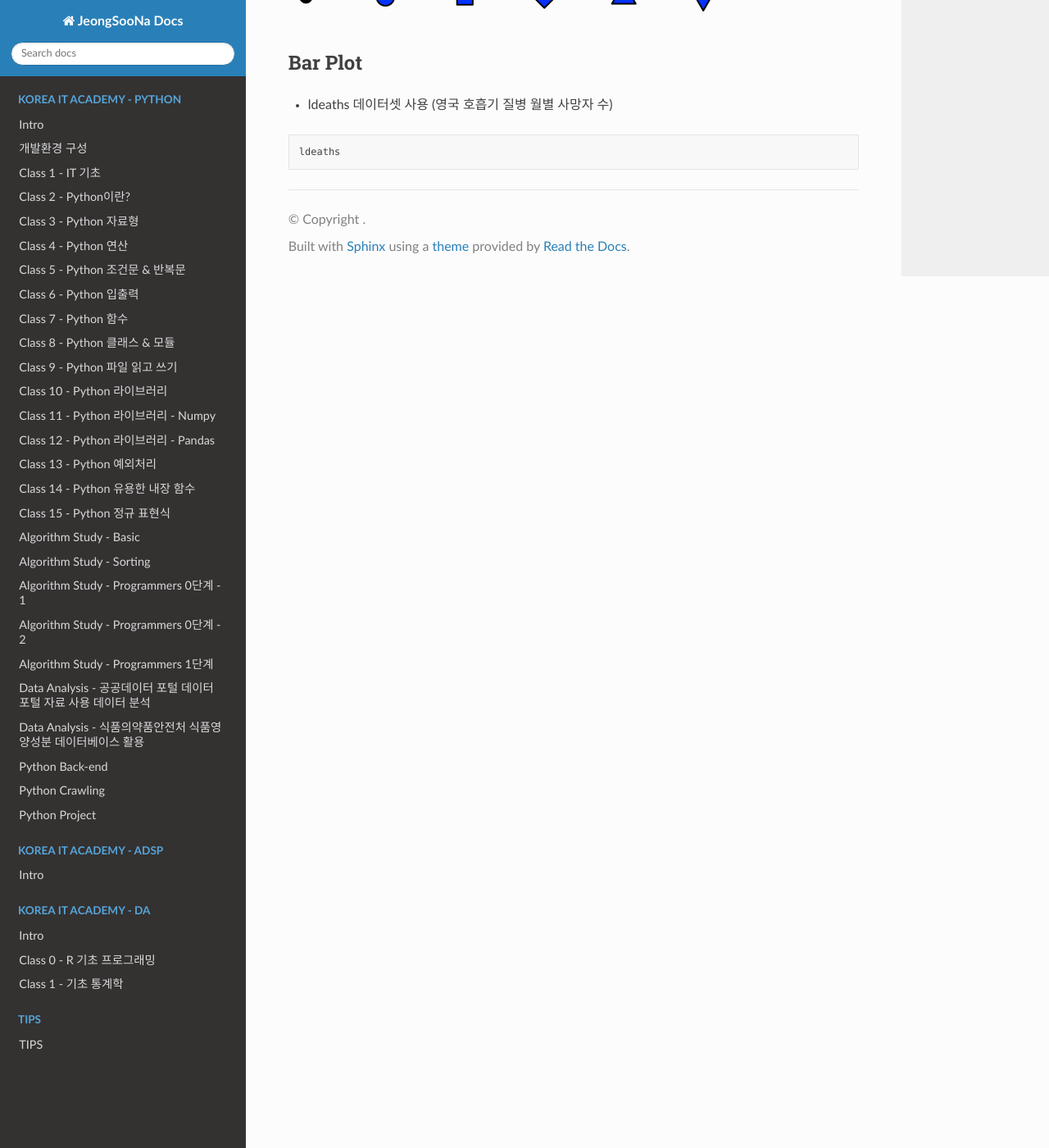
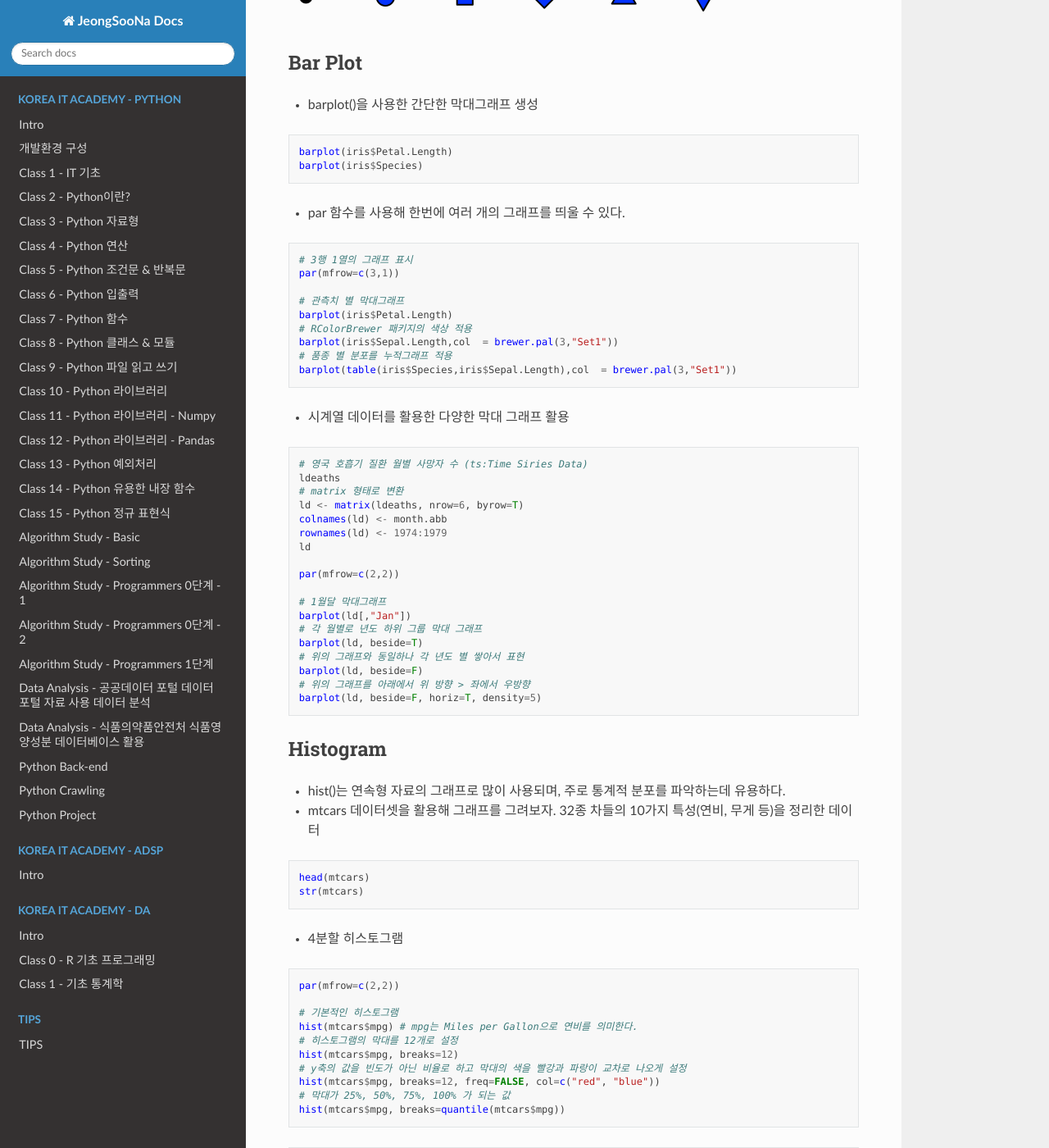
Before and after one commit to JeongSooNa/JeongSooNa-Docs, a Sphinx documentation site: the page built from docs/Korea_IT_Academy-DA/class_3.md, in a window 1280 px wide and 1400 px high, scrolled down 1927 px. Shown: the whole window at 82% size. Built offline with Sphinx 7.4.7 and the Read the Docs theme 3.1.0, drawn with Linux system fonts in a browser that asks for light colours; pages that are not in the unit, such as notebooks, are missing from menus; some of the changed text lies outside the part shown.

Commit message:
update docs

````diff
--- a/docs/Korea_IT_Academy-DA/class_3.md
+++ b/docs/Korea_IT_Academy-DA/class_3.md
@@ -1,4 +1,4 @@
-# Class 3 - R Plot
+# Class 3 - R Basic Plot
 
 시각화는 데이터 분석 결과를 보여줌에 있어서 중요한 요소로 자리잡고 있다.
 R은 시각화에 특화된 프로그래밍 언어로, 다양한 패키지와 함께 그래프를 제공
@@ -67,8 +67,72 @@ plot(Sepal.Length ~ Sepal.Width, data = iris)
 
 ### Bar Plot
 
-- ldeaths 데이터셋 사용 (영국 호흡기 질병 월별 사망자 수)
+- barplot()을 사용한 간단한 막대그래프 생성
 
 ```r
+barplot(iris$Petal.Length)
+barplot(iris$Species)
+```
+
+- par 함수를 사용해 한번에 여러 개의 그래프를 띄울 수 있다.
+
+```r
+# 3행 1열의 그래프 표시
+par(mfrow=c(3,1))
+
+# 관측치 별 막대그래프
+barplot(iris$Petal.Length)
+# RColorBrewer 패키지의 색상 적용
+barplot(iris$Sepal.Length,col  = brewer.pal(3,"Set1"))
+# 품종 별 분포를 누적그래프 적용
+barplot(table(iris$Species,iris$Sepal.Length),col  = brewer.pal(3,"Set1"))
+```
+
+- 시계열 데이터를 활용한 다양한 막대 그래프 활용
+
+```r
+# 영국 호흡기 질환 월별 사망자 수 (ts:Time Siries Data)
 ldeaths
+# matrix 형태로 변환
+ld <- matrix(ldeaths, nrow=6, byrow=T)
+colnames(ld) <- month.abb
+rownames(ld) <- 1974:1979
+ld
+
+par(mfrow=c(2,2))
+
+# 1월달 막대그래프
+barplot(ld[,"Jan"])
+# 각 월별로 년도 하위 그룹 막대 그래프
+barplot(ld, beside=T)
+# 위의 그래프와 동일하나 각 년도 별 쌓아서 표현
+barplot(ld, beside=F)
+# 위의 그래프를 아래에서 위 방향 > 좌에서 우방향
+barplot(ld, beside=F, horiz=T, density=5)
 ```
+
+### Histogram
+
+- hist()는 연속형 자료의 그래프로 많이 사용되며, 주로 통계적 분포를 파악하는데 유용하다.
+
+- mtcars 데이터셋을 활용해 그래프를 그려보자. 32종 차들의 10가지 특성(연비, 무게 등)을 정리한 데이터
+
+```r
+head(mtcars)
+str(mtcars)
+```
+
+- 4분할 히스토그램
+
+```r
+par(mfrow=c(2,2))
+
+# 기본적인 히스토그램
+hist(mtcars$mpg) # mpg는 Miles per Gallon으로 연비를 의미한다.
+# 히스토그램의 막대를 12개로 설정
+hist(mtcars$mpg, breaks=12)
+# y축의 값을 빈도가 아닌 비율로 하고 막대의 색을 빨강과 파랑이 교차로 나오게 설정
+hist(mtcars$mpg, breaks=12, freq=FALSE, col=c("red", "blue"))
+# 막대가 25%, 50%, 75%, 100% 가 되는 값
+hist(mtcars$mpg, breaks=quantile(mtcars$mpg))
+```
````
